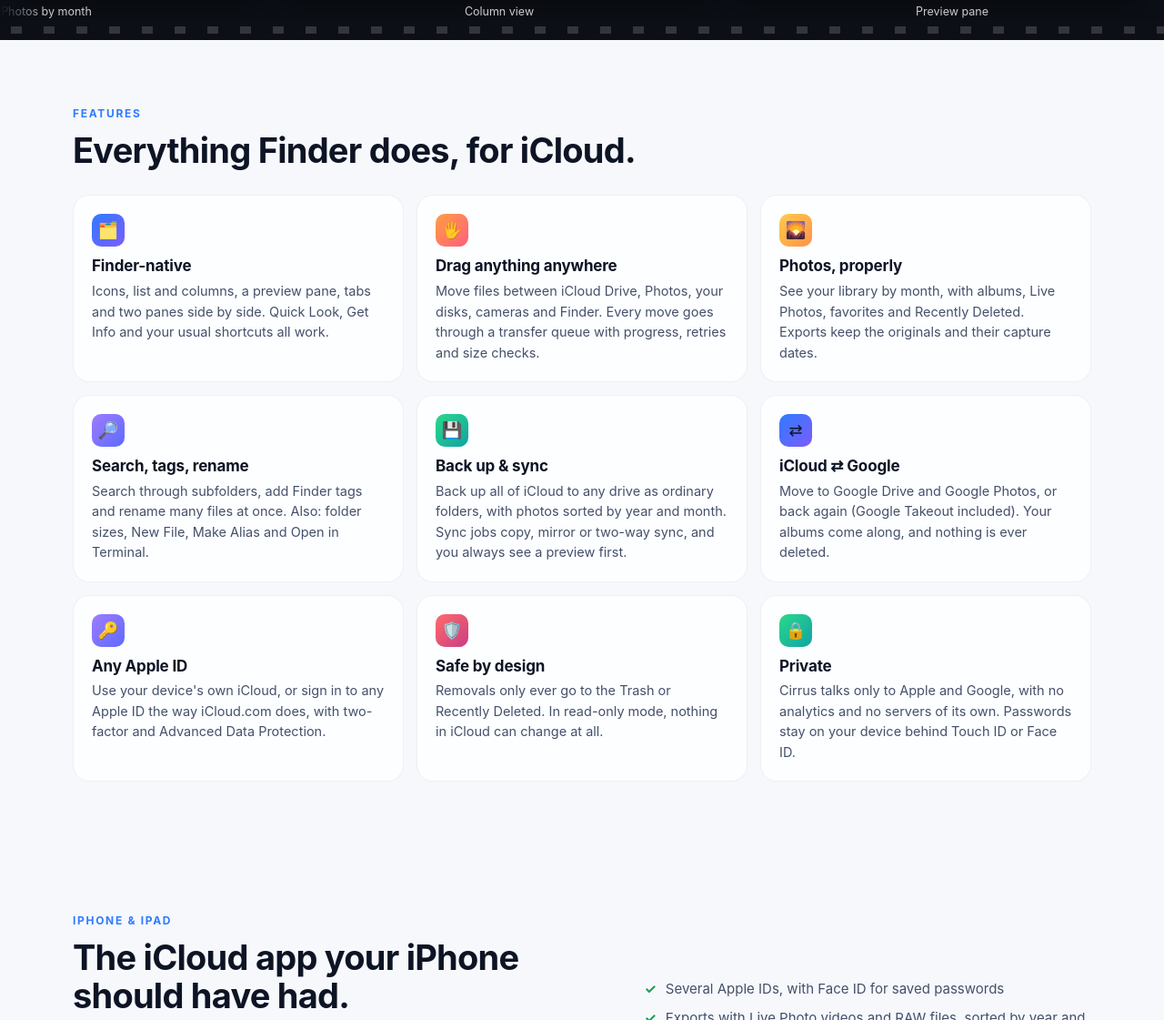
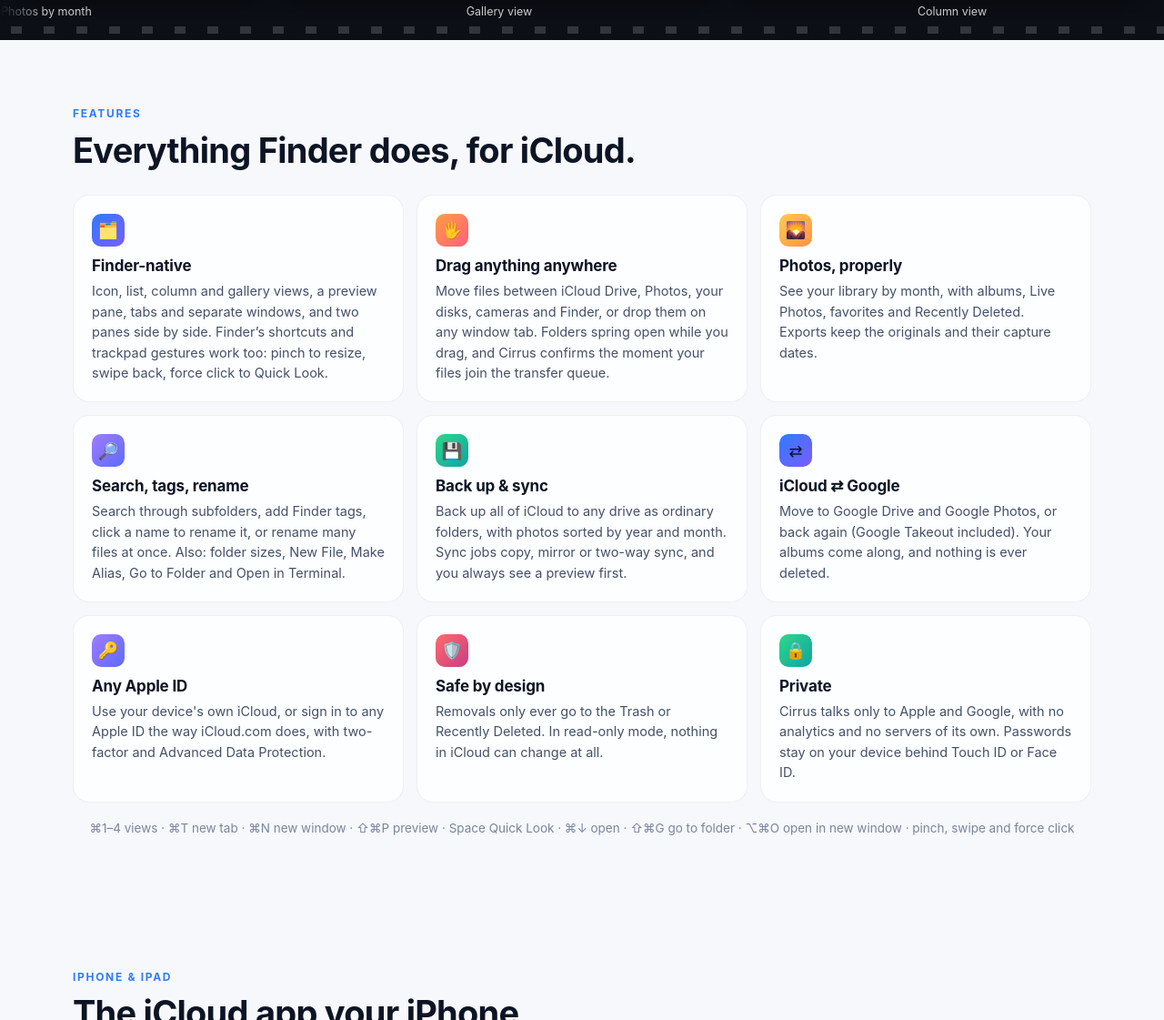
Before and after one commit to ZephyrSai/Cirrus, a plain HTML site: page docs/index.html in a window 1280 px wide. Shown: the part 846-1967 px from the top of the page at 91% size. Drawn offline with Linux system fonts and the light colour scheme.

Commit message:
Site and README: gallery view, tab drop zones, queue notice, shortcuts and gestures
Feature cards and README bullets cover the new Finder features; the Mac
carousel gains Gallery view, Drop on any tab and Every drop confirmed shots.

Co-Authored-By: Claude Opus 5.5 <noreply@anthropic.com>

```diff
--- a/docs/index.html
+++ b/docs/index.html
@@ -134,6 +134,8 @@ nav .links a { color: var(--ink2); }
 .ico.y { background: linear-gradient(135deg, #ffcc4d, #ff9248); } .ico.r { background: linear-gradient(135deg, #ff6b6b, #c93d84); }
 .ico.p { background: linear-gradient(135deg, #a07cff, #5b6bff); }
 
+.keys { margin: 18px 0 0; color: var(--ink3); font-size: 13.5px; text-align: center; }
+
 /* iPhone */
 .ios-head { display: grid; grid-template-columns: 1.1fr .9fr; gap: 28px; align-items: end; }
 @media (max-width: 860px) { .ios-head { grid-template-columns: 1fr; } }
@@ -193,16 +195,17 @@ footer p { margin: 4px 0; max-width: 640px; }
     <div class="eyebrow">Features</div>
     <h2>Everything Finder does, for iCloud.</h2>
     <div class="grid">
-      <div class="card"><div class="ico">🗂️</div><h3>Finder-native</h3><p>Icons, list and columns, a preview pane, tabs and two panes side by side. Quick Look, Get Info and your usual shortcuts all work.</p></div>
-      <div class="card"><div class="ico o">🖐️</div><h3>Drag anything anywhere</h3><p>Move files between iCloud Drive, Photos, your disks, cameras and Finder. Every move goes through a transfer queue with progress, retries and size checks.</p></div>
+      <div class="card"><div class="ico">🗂️</div><h3>Finder-native</h3><p>Icon, list, column and gallery views, a preview pane, tabs and separate windows, and two panes side by side. Finder’s shortcuts and trackpad gestures work too: pinch to resize, swipe back, force click to Quick Look.</p></div>
+      <div class="card"><div class="ico o">🖐️</div><h3>Drag anything anywhere</h3><p>Move files between iCloud Drive, Photos, your disks, cameras and Finder, or drop them on any window tab. Folders spring open while you drag, and Cirrus confirms the moment your files join the transfer queue.</p></div>
       <div class="card"><div class="ico y">🌄</div><h3>Photos, properly</h3><p>See your library by month, with albums, Live Photos, favorites and Recently Deleted. Exports keep the originals and their capture dates.</p></div>
-      <div class="card"><div class="ico p">🔎</div><h3>Search, tags, rename</h3><p>Search through subfolders, add Finder tags and rename many files at once. Also: folder sizes, New File, Make Alias and Open in Terminal.</p></div>
+      <div class="card"><div class="ico p">🔎</div><h3>Search, tags, rename</h3><p>Search through subfolders, add Finder tags, click a name to rename it, or rename many files at once. Also: folder sizes, New File, Make Alias, Go to Folder and Open in Terminal.</p></div>
       <div class="card"><div class="ico g">💾</div><h3>Back up &amp; sync</h3><p>Back up all of iCloud to any drive as ordinary folders, with photos sorted by year and month. Sync jobs copy, mirror or two-way sync, and you always see a preview first.</p></div>
       <div class="card"><div class="ico">⇄</div><h3>iCloud ⇄ Google</h3><p>Move to Google Drive and Google Photos, or back again (Google Takeout included). Your albums come along, and nothing is ever deleted.</p></div>
       <div class="card"><div class="ico p">🔑</div><h3>Any Apple ID</h3><p>Use your device's own iCloud, or sign in to any Apple ID the way iCloud.com does, with two-factor and Advanced Data Protection.</p></div>
       <div class="card"><div class="ico r">🛡️</div><h3>Safe by design</h3><p>Removals only ever go to the Trash or Recently Deleted. In read-only mode, nothing in iCloud can change at all.</p></div>
       <div class="card"><div class="ico g">🔒</div><h3>Private</h3><p>Cirrus talks only to Apple and Google, with no analytics and no servers of its own. Passwords stay on your device behind Touch ID or Face ID.</p></div>
     </div>
+    <p class="keys">⌘1–4 views · ⌘T new tab · ⌘N new window · ⇧⌘P preview · Space Quick Look · ⌘↓ open · ⇧⌘G go to folder · ⌥⌘O open in new window · pinch, swipe and force click</p>
   </div>
 </section>
 
@@ -271,7 +274,8 @@ footer p { margin: 4px 0; max-width: 640px; }
 (() => {
   // [file, caption, width, height] — sizes reserve space so the strips never jump while loading
   const sets = {
-    mac: [['photos', 'Photos by month', 1024, 640], ['columns', 'Column view', 1024, 640], ['preview', 'Preview pane', 1024, 640],
+    mac: [['photos', 'Photos by month', 1024, 640], ['gallery', 'Gallery view', 1024, 640], ['columns', 'Column view', 1024, 640],
+          ['tabdrop', 'Drop on any tab', 1024, 640], ['preview', 'Preview pane', 1024, 640], ['notice', 'Every drop confirmed', 1024, 640],
           ['drive', 'iCloud Drive', 1024, 640], ['dual', 'Two panes', 1024, 640], ['list', 'List view', 1024, 640],
           ['google', 'Move to or from Google', 492, 640], ['albums', 'Albums', 1024, 640], ['backup', 'Back Up iCloud', 528, 640]],
     ios: [['drive', 'iCloud Drive', 396, 860], ['photos', 'Photos by month', 396, 860], ['photo', 'Live Photo', 396, 860], ['albums', 'Albums', 396, 860],
```
Also changed, not shown: docs/img/mac-full/dark/gallery.webp (added), docs/img/mac-full/dark/notice.webp (added), docs/img/mac-full/dark/tabdrop.webp (added), docs/img/mac-full/light/gallery.webp (added), docs/img/mac-full/light/notice.webp (added), docs/img/mac-full/light/tabdrop.webp (added), docs/img/mac/dark/gallery.webp (added), docs/img/mac/dark/notice.webp (added), docs/img/mac/dark/tabdrop.webp (added), docs/img/mac/light/gallery.webp (added), docs/img/mac/light/notice.webp (added), docs/img/mac/light/tabdrop.webp (added), 1 other file.
